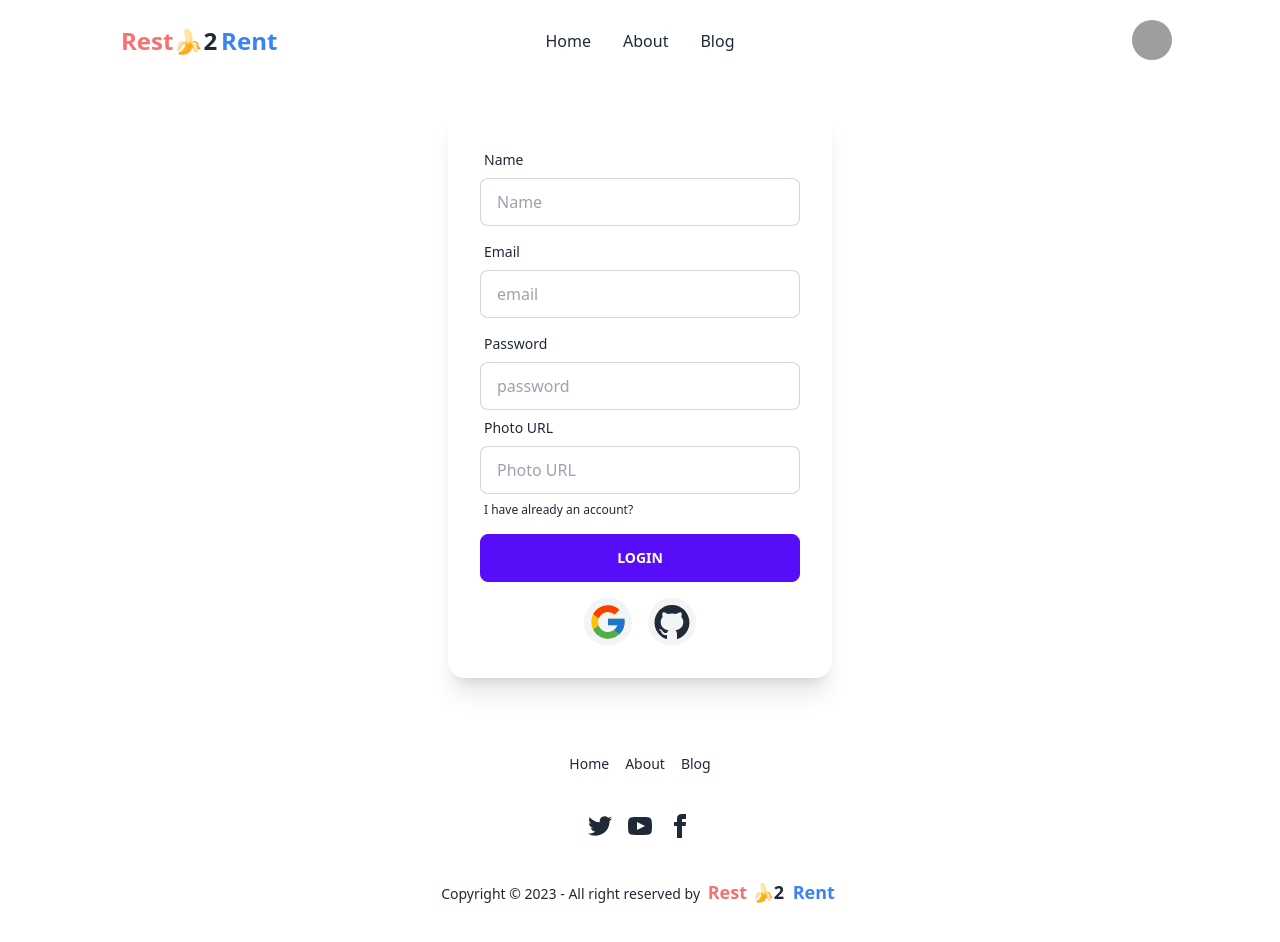
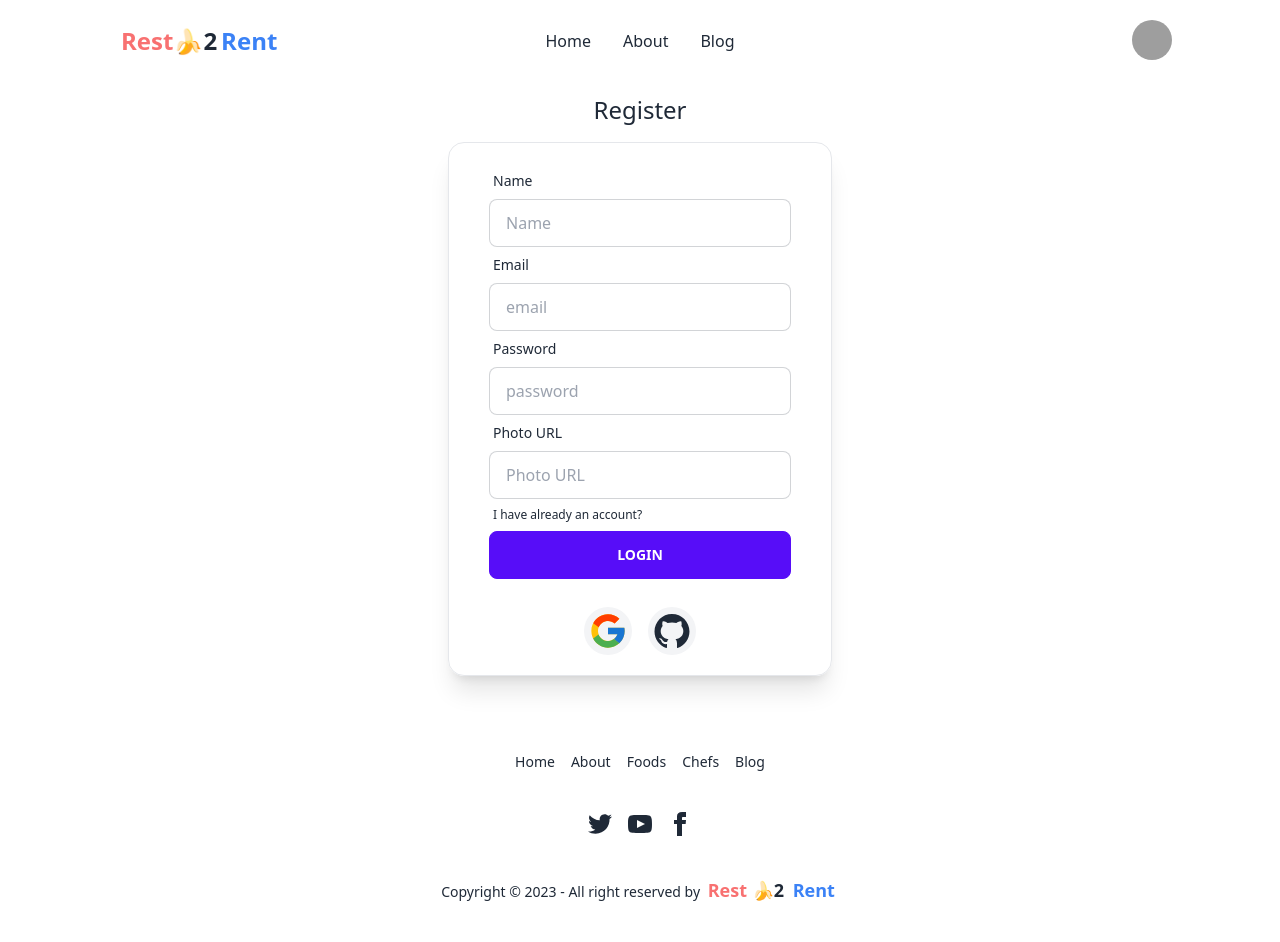
Before and after one commit to ataher-ali/chef-recipe-hunter-client, a React (Vite) app: page /register in a window 1280 px wide. Shown: the top 942 px of the page. Built offline with nearby package versions, Linux system fonts and the light colour scheme; grey boxes are pictures that could not be loaded.

Commit message:
login register ui fix

```diff
--- a/src/Pages/Account/Login.jsx
+++ b/src/Pages/Account/Login.jsx
@@ -18,10 +18,11 @@ const Login = () => {
   return (
     <>
       <div className="my-5 ">
+          <h2 className="text-2xl text-center text-bold">Login</h2>
         <div className="hero-content w-full">
-          <div className="card flex-shrink-0 w-full max-w-sm shadow-xl ">
+          <div className="card flex-shrink-0 w-full max-w-sm shadow-xl border">
 
-            <form onSubmit={formData} className="card-body">
+            <form onSubmit={formData} className="mx-10 mt-5 ">
               <div className="form-control">
                 <label className="label">
                   <span className="label-text">Email</span>
@@ -57,7 +58,9 @@ const Login = () => {
                 <button className="btn btn-primary">Login</button>
               </div>
 
-              <div className="flex justify-center mt-2">
+            </form>
+
+              <div className="flex justify-center mt-2 p-5">
                 <button className="bg-gray-100 hover:bg-gray-300  p-1 rounded-full mx-2">
                   <FcGoogle size={40}></FcGoogle>
                 </button>
@@ -65,7 +68,7 @@ const Login = () => {
                   <AiFillGithub size={40}></AiFillGithub>
                 </button>
               </div>
-            </form>
+
           </div>
         </div>
       </div>
--- a/src/Pages/Account/Register.jsx
+++ b/src/Pages/Account/Register.jsx
@@ -1,30 +1,50 @@
-import React from 'react';
+import React, { useContext } from "react";
 import { FcGoogle } from "react-icons/fc";
 import { AiFillGithub } from "react-icons/ai";
-import { Link } from 'react-router-dom';
+import { Link } from "react-router-dom";
+import { AuthContext } from "../../Provider/AuthProvider";
 
+const Register = () => {
+  // const { user } = useContext(AuthContext);
 
-const formData =(event)=>{
+  // console.log(user);
+
+  const formData = (event) => {
     event.preventDefault();
     const name = event.target.name.value;
     const email = event.target.email.value;
     const password = event.target.password.value;
     const PhotoURL = event.target.PhotoURL.value;
-    console.log('name :',name);
-    console.log('email :', email);
-    console.log('password :',password);
-    console.log('Photo URL :',PhotoURL);
+    console.log("name :", name);
+    console.log("email :", email);
+    console.log("password :", password);
+    console.log("Photo URL :", PhotoURL);
+
+    // createUserWithPass(email,password,name,PhotoURL)
 
     event.target.reset();
+  };
+
+
+  //Sign In With Google
+  const signInWithGoogle = ()=>{
+      console.log('google');
   }
-const Register = () => {
+
+  //Sign In With Github
+  const signInWithGithub = ()=>{
+    console.log('github');
+
+  }
+
+
   return (
-        <div>
+    <>
       <div className="my-5 ">
+      <h2 className="text-2xl text-center text-bold">Register</h2>
         <div className="hero-content w-full">
-          <div className="card flex-shrink-0 w-full max-w-sm shadow-xl ">
-
-            <form onSubmit={formData} className="card-body">
+          <div className="card flex-shrink-0 w-full max-w-sm shadow-xl border">
+            <form onSubmit={formData} className="mx-10 mt-5  ">
               <div className="form-control">
                 <label className="label">
                   <span className="label-text">Name</span>
@@ -69,12 +89,11 @@ const Register = () => {
                     placeholder="Photo URL"
                     className="input input-bordered"
                     name="PhotoURL"
-
                   />
                 </div>
 
                 <label className="label">
-                  <Link to='/login' className="label-text-alt link link-hover">
+                  <Link to="/login" className="label-text-alt link link-hover">
                     I have already an account?
                   </Link>
                 </label>
@@ -83,19 +102,19 @@ const Register = () => {
                 <button className="btn btn-primary">Login</button>
               </div>
 
-              <div className="flex justify-center mt-2">
-                <button className="bg-gray-100 hover:bg-gray-300  p-1 rounded-full mx-2">
+            </form>
+              <div className="flex justify-center mt-2 p-5">
+                <button onClick={signInWithGoogle} className="bg-gray-100 hover:bg-gray-300  p-1 rounded-full mx-2">
                   <FcGoogle size={40}></FcGoogle>
                 </button>
-                <button className=" bg-gray-100 p-1 rounded-full hover:bg-gray-300 mx-2">
+                <button onClick={signInWithGithub} className=" bg-gray-100 p-1 rounded-full hover:bg-gray-300 mx-2">
                   <AiFillGithub size={40}></AiFillGithub>
                 </button>
-              </div>
-            </form>
               </div>
           </div>
         </div>
       </div>
+    </>
   );
 };
 
--- a/src/Pages/Components/Footer/Footer.jsx
+++ b/src/Pages/Components/Footer/Footer.jsx
@@ -8,6 +8,8 @@ const Footer = () => {
   <div className="grid grid-flow-col gap-4">
         <Link className="link link-hover" to='/'>Home</Link>
         <Link className="link link-hover" to='/about'>About</Link>
+        <Link className="link link-hover" to='/foods'>Foods</Link>
+        <Link className="link link-hover" to='/chefs'>Chefs</Link>
         <Link className="link link-hover" to='/blog'>Blog</Link>
   </div>
   <div>
--- /dev/null
+++ b/src/Provider/AuthProvider.jsx
@@ -0,0 +1,45 @@
+import React, { createContext } from 'react';
+import { getAuth, createUserWithEmailAndPassword, updateProfile } from "firebase/auth";
+import app from '../Firebase/firebase.init';
+
+export const AuthContext = createContext(null);
+
+
+const auth = getAuth(app);
+
+const AuthProvider = ({children}) => {
+
+    //create user with email and password
+    const createUserWithPass =(email, password,name,PhotoURL)=>{
+        //user registration
+        createUserWithEmailAndPassword(auth, email, password)
+
+        //user update
+        updateProfile(auth.currentUser, {
+            displayName: name,
+            photoURL: PhotoURL
+          })
+
+
+    }
+
+    //
+    const user= {displayName:'atahar'}
+    //google
+
+    //github
+
+    //AuthInfo
+    const AuthInfo = {
+        user,
+        createUserWithPass,
+      };
+
+    return (
+        <AuthContext.Provider value={AuthInfo}>
+            {children}
+        </AuthContext.Provider>
+    );
+};
+
+export default AuthProvider;
```
Lines whose indentation alone changed are shown as unchanged.
